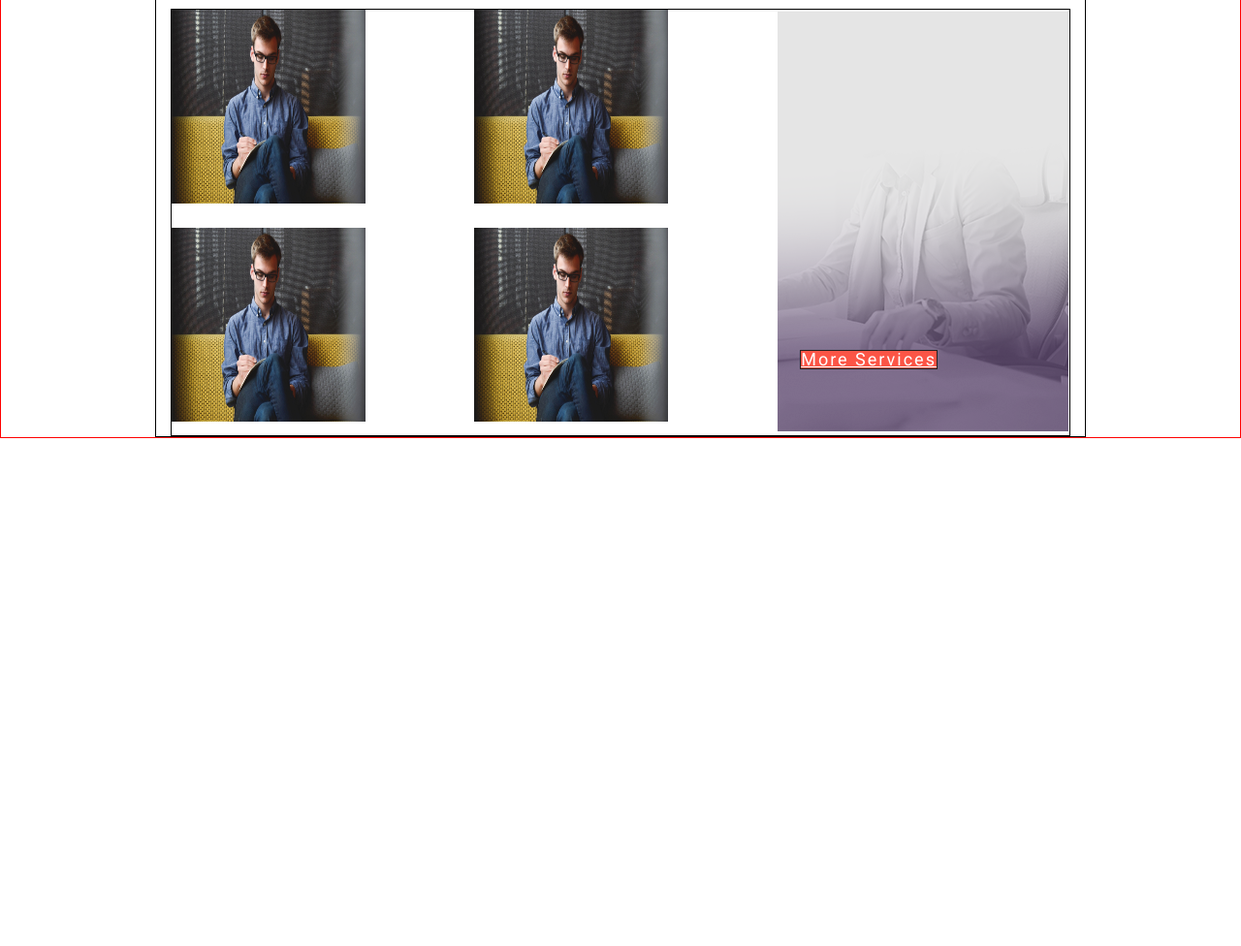
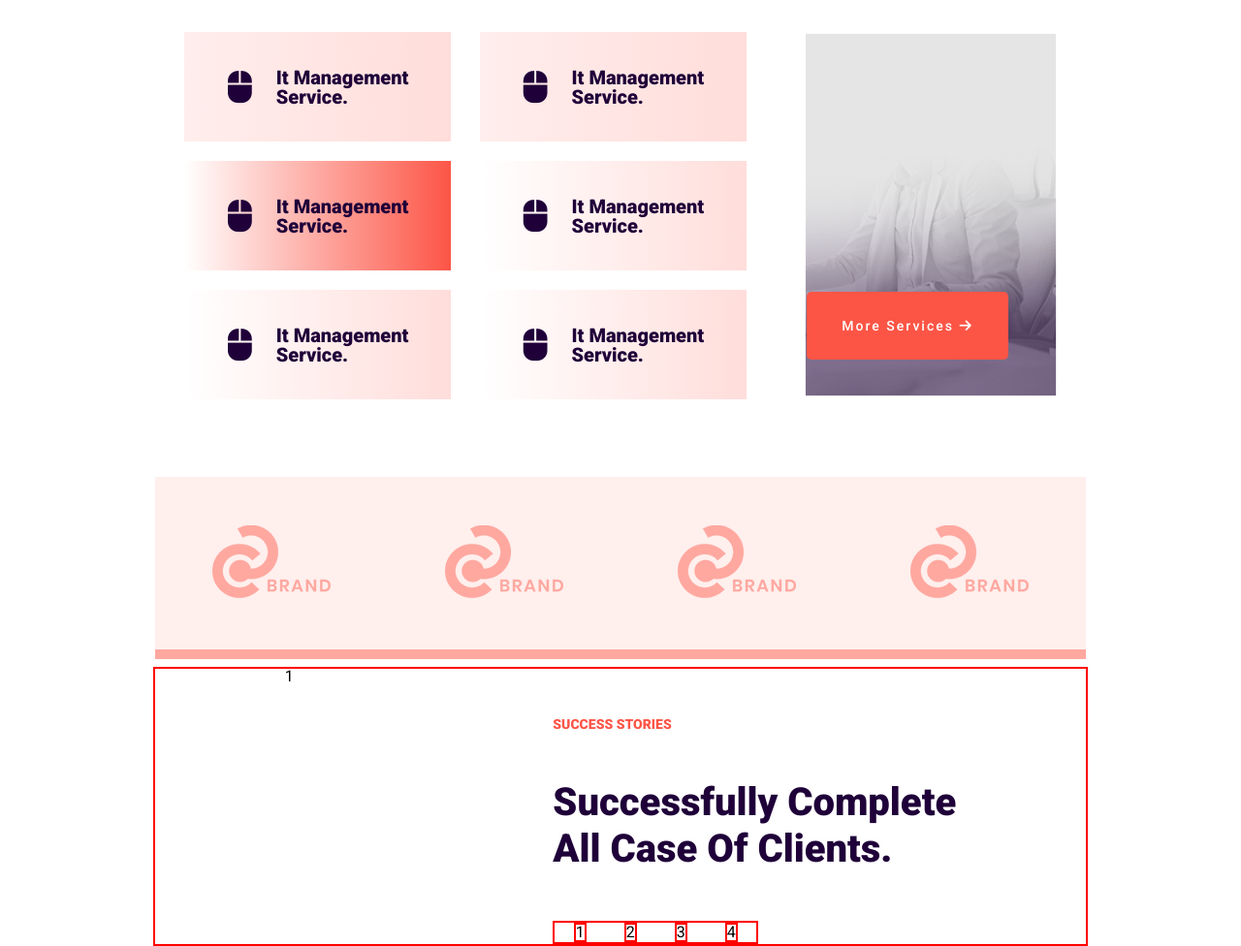
Before and after one commit to aniktonu/HTML5-CSS3-Bootstrap-4-For-Web-Development, a plain HTML site: page css/demo_templete/index.html in a window 1280 px wide. Shown: the part 1209-2185 px from the top of the page at 97% size. Before the commit the page ends 1661 px from the top, so only its background shows below. Drawn offline with Linux system fonts and the light colour scheme.

Commit message:
section 2, 3 done

```diff
--- a/css/demo_templete/css/style.css
+++ b/css/demo_templete/css/style.css
@@ -159,13 +159,11 @@ table {
     justify-content: space-between;
 }
 
+.justify-content-around {
+    justify-content: space-around;
+}
 
 
-
-
-.justify-content-between {
-    justify-content: space-between;
-}
 
 .menubar ul li {
     margin-right: 40px;
@@ -289,99 +287,22 @@ table {
 
 }
 
-.service-title h3 {
-    color: #FC5546;
-    font-size: 14px;
-    font-weight: 900;
-    margin-top: 50px;
-    text-transform: uppercase;
-    text-align: center;
-}
 
-.service-title h1 {
-
-    color: #1F0039;
-    font-size: 40px;
-    font-weight: 900;
-    margin-top: 50px;
-    text-transform: capitalize;
-    line-height: 120%;
-    text-align: center;
-}
-
-.services-content {
+/* .services-content {
     display: flex;
     flex-direction: column;
     justify-content: space-between;
     align-items: center;
     /* height: inherit; */
 
+
+.service {
+    /* border: 1px solid red; */
 }
 
 
-
-/* .table-left-item2 h3 {
-    color: #1F0039;
-    font-size: 20px;
-    font-weight: 900;
-    text-transform: capitalize;
-    text-align: start;
-}
-
-.table-left {
-    display: flex;
-    justify-content: space-between;
-    align-items: center;
-
-}
-
-.table-right img {
-    width: 302px;
-    height: 436px;
-}
-
-.service-table {
-    display: flex;
-    justify-content: space-between;
-    align-items: center;
-    margin-top: 50px;
-}
-
-
-.service-list {
-    display: grid;
-    grid-template-columns: repeat(2, 1fr);
-    grid-template-rows: repeat(3, 1fr);
-    grid-column-gap: 50px;
-    grid-row-gap: 50px;
-}
-
-.service-list-item {
-    grid-area: ;
-    background-color: #FFDDDA;
-
-
-} */
-
-.service {
-    border: 1px solid red;
-}
-
-.containerr {
-    width: 75%;
-    margin: 0 auto;
-    border: 1px solid #000;
-    display: flex;
-    flex-direction: column;
-    flex-wrap: nowrap;
-    justify-content: center;
-    align-items: center;
-    align-content: center;
-
-}
-
 [class ^="service-"] {
-    border: 1px solid black;
+    /* border: 1px solid black; */
 }
 
 
@@ -405,60 +326,238 @@ table {
     margin-top: 50px;
 }
 
-.service-grid {
+.service-table {
+    /* border: 2px solid blue;
+    justify-content: center;
+    align-items: center;
+    margin-top: 50px; */
+    /* border: 3px solid blue; */
+    justify-content: flex-start;
+    align-items: stretch;
+    align-content: stretch;
     margin-top: 50px;
-    display: grid;
-    grid-template-columns: repeat(3, 1fr);
-    grid-template-rows: repeat(2, 1fr);
-    grid-column-gap: 10px;
-    grid-row-gap: 10px;
-    position: relative;
+
 }
 
-.div1 {
-    grid-area: 1 / 1 / 2 / 2;
+.service-table-right {
+    /* width: 30%; */
+    position: relative;
+    padding: 30px;
 }
 
-.div2 {
-    grid-area: 1 / 2 / 2 / 3;
+.service-table-right img {
+    max-width: 100%;
+    height: auto;
+
 }
 
-.div3 {
-    grid-area: 2 / 1 / 3 / 2;
-}
-
-.div4 {
-    grid-area: 2 / 2 / 3 / 3;
-}
-
-.div5 {
-    grid-area: 1 / 3 / 3 / 4;
-}
-
-.service-grid img {
-    width: 200px;
-    height: 200px;
-}
-
-.service-grid .div5 img {
-
-    width: 302px;
-    height: 436px;
-}
-
-.service-grid .div5 a {
-    border: 1px solid rgb(36, 34, 34);
-    background-color: #FC5546;
+.service-table-right-button a {
+    position: absolute;
+    bottom: 71px;
+    right: 80px;
     color: #fff;
-    font-size: 18px;
+    font-size: 14px;
     text-transform: capitalize;
     letter-spacing: 2px;
     text-align: center;
+    transition: 0.3s;
+}
+
+
+.btn-service {
+    width: 136px;
     display: block;
-    position: absolute;
-    top: 80%;
-    left: 70%;
+    margin-top: 23px;
+    transition: 0.3s;
+}
+
+.btn-service:hover {
+    background-color: transparent;
+    color: #1a1818;
+    border: 2px solid black;
+    text-decoration: none;
+}
+
+
+.service-table-left {
+    width: 70%;
+    padding: 30px;
+    /* border: 5px solid rgb(255, 0, 221); */
+    display: grid;
+    grid-template-columns: 1fr 1fr;
+    grid-template-rows: 1fr 1fr 1fr;
+    gap: 20px 30px;
+    grid-auto-flow: row;
+    grid-template-areas:
+        "a b"
+        "c d"
+        "e f";
+}
+
+
+.service-table-left-1 {
+    /* border: 5px solid rgb(212, 233, 24); */
+    grid-area: a;
+    display: flex;
+
+    align-items: center;
+    font-size: 20px;
+    font-weight: 900;
+    text-transform: capitalize;
+    /* letter-spacing: 1px; */
+    padding: 20px;
+    color: #1F0039;
+    background-image: linear-gradient(to right, #FFEEED, #FFDDDA);
 
 
 
 }
+
+.service-table-left-2 {
+    /* border: 5px solid rgb(212, 233, 24); */
+    grid-area: b;
+    display: flex;
+
+    align-items: center;
+    font-size: 20px;
+    font-weight: 900;
+    text-transform: capitalize;
+    /* letter-spacing: 1px; */
+    padding: 20px;
+    color: #1F0039;
+    background-image: linear-gradient(to right, #FFEEED, #FFDDDA);
+
+
+}
+
+.service-table-left-3 {
+    /* border: 5px solid rgb(212, 233, 24); */
+    grid-area: c;
+    display: flex;
+
+    align-items: center;
+    font-size: 20px;
+    font-weight: 900;
+    text-transform: capitalize;
+    /* letter-spacing: 1px; */
+    padding: 20px;
+    color: #1F0039;
+    background-image: linear-gradient(to right, #FFFFFF, #FC5546);
+}
+
+.service-table-left-4 {
+    /* border: 5px solid rgb(212, 233, 24); */
+    grid-area: d;
+    display: flex;
+
+    align-items: center;
+    font-size: 20px;
+    font-weight: 900;
+    text-transform: capitalize;
+    /* letter-spacing: 1px; */
+    padding: 20px;
+    color: #1F0039;
+    background-image: linear-gradient(to right, #FFFFFF, #FFDDDA);
+}
+
+.service-table-left-5 {
+    /* border: 5px solid rgb(212, 233, 24); */
+    grid-area: e;
+    display: flex;
+
+    align-items: center;
+    font-size: 20px;
+    font-weight: 900;
+    text-transform: capitalize;
+    /* letter-spacing: 1px; */
+    padding: 20px;
+    color: #1F0039;
+    background-image: linear-gradient(to right, #FFFFFF, #FFDDDA);
+}
+
+.service-table-left-6 {
+    /* border: 5px solid rgb(212, 233, 24); */
+    grid-area: f;
+    display: flex;
+
+    align-items: center;
+    font-size: 20px;
+    font-weight: 900;
+    text-transform: capitalize;
+    /* letter-spacing: 1px; */
+    padding: 20px;
+    color: #1F0039;
+    background-image: linear-gradient(to right, #FFFFFF, #FFDDDA);
+}
+
+.service-table-left-inner i {
+    font-size: 33px;
+    margin: 0px 25px;
+}
+
+
+/* service-logo */
+.service-logo {
+    /* border: 2px solid red; */
+    display: flex;
+    justify-content: space-around;
+    align-items: center;
+    background-color: #FFEFED;
+    margin-top: 50px;
+    padding: 50px 0px;
+}
+
+.service-logo img {
+    max-width: 100%;
+    height: auto;
+}
+
+.service-logo img:hover {
+    transform: scale(1.1);
+    transition: 0.3s;
+
+}
+
+.hr {
+    border: 5px solid #FFA8A0;
+    margin-top: 0;
+}
+
+.choose-content {
+    border: 2px solid red;
+
+}
+
+.choose-title {
+    color: #FC5546;
+    font-size: 14px;
+    font-weight: 900;
+    text-transform: uppercase;
+    text-align: left;
+    margin-top: 50px;
+}
+
+.choose-para {
+    color: #1F0039;
+    font-size: 40px;
+    font-weight: 900;
+    text-transform: capitalize;
+    text-align: left;
+    line-height: 120%;
+    margin-top: 50px;
+}
+
+.chose-left-item-div {
+    display: flex;
+    justify-content: space-around;
+    align-items: center;
+    margin-top: 50px;
+    width: 50%;
+    border: 2px solid red;
+
+}
+
+.chose-left-item-div div {
+    border: 2px solid red;
+
+}
--- a/css/demo_templete/index.html
+++ b/css/demo_templete/index.html
@@ -68,7 +68,7 @@
 
     <!-- service section -->
     <section class="service">
-        <div class="containerr">
+        <div class="container">
             <div class="service-title">
                 <h2>success stories</h2>
             </div>
@@ -76,112 +76,100 @@
                 <p>Successfully complete <br>
                     all case of clients.</p>
             </div>
-            <div class="service-grid">
-                <div class="div1"><img src="./img/person.png" alt="perosn"> </div>
-                <div class="div2"><img src="./img/person.png" alt="perosn"> </div>
-                <div class="div3"><img src="./img/person.png" alt="perosn"> </div>
-                <div class="div4"><img src="./img/person.png" alt="perosn"> </div>
-                <div class="div5"><img src="./img/service.png" alt="">
-                    <a href="" class="" role="button"> More Services</a>
+            <!-- create a table with flex and left side put text and right side put image with button and hover effect -->
+            <div class="service-table d-flex">
+                <div class="service-table-left">
+                    <div class="service-table-left-inner service-table-left-1">
+                        <div> <i class="fa-solid fa-computer-mouse"></i> </div>
+                        <div>
+                            <h3>it management <br> service. </h3>
+                        </div>
+                    </div>
+                    <div class="service-table-left-inner service-table-left-2">
+                        <div> <i class="fa-solid fa-computer-mouse"></i> </div>
+                        <div>
+                            <h3>it management <br> service. </h3>
+                        </div>
+                    </div>
+                    <div class="service-table-left-inner service-table-left-3">
+                        <div> <i class="fa-solid fa-computer-mouse"></i> </div>
+                        <div>
+                            <h3>it management <br> service. </h3>
+                        </div>
+                    </div>
+                    <div class="service-table-left-inner service-table-left-4">
+                        <div> <i class="fa-solid fa-computer-mouse"></i> </div>
+                        <div>
+                            <h3>it management <br> service. </h3>
+                        </div>
+                    </div>
+                    <div class="service-table-left-inner service-table-left-5">
+                        <div> <i class="fa-solid fa-computer-mouse"></i> </div>
+                        <div>
+                            <h3>it management <br> service. </h3>
+                        </div>
+                    </div>
+                    <div class="service-table-left-inner service-table-left-6">
+                        <div> <i class="fa-solid fa-computer-mouse"></i> </div>
+                        <div>
+                            <h3>it management <br> service. </h3>
+                        </div>
+                    </div>
+                </div>
+                <div class="service-table-right">
+                    <div class="service-table-right-image">
+                        <img src="./img/service.png" alt="service">
+                        <div class="service-table-right-button">
+                            <a href="" class="btn btn-service" role="button">
+                                More Services
+                                <i class="fa-solid fa-arrow-right"></i>
+                            </a>
+                        </div>
+                    </div>
+
                 </div>
             </div>
+            <div class="service-logo">
+                <div class="logo-"><img src="./img/1.png" alt=""></div>
+                <div class="logo-"><img src="./img/1.png" alt=""></div>
+                <div class="logo-"><img src="./img/1.png" alt=""></div>
+                <div class="logo-"><img src="./img/1.png" alt=""></div>
+            </div>
+            <hr class="hr">
+        </div>
+        </div>
         </div>
         </div>
     </section>
+
+
+    <section class="choose"></section>
+    <div class="container choose-content d-flex justify-content-around">
+        <div class="left-iteam">1</div>
+        <div class="right-iteam">
+            <div class="choose-title">
+                <h2>success stories</h2>
+            </div>
+            <div class="choose-para">
+                <p>Successfully complete <br>
+                    all case of clients.</p>
+            </div>
+            <div class="chose-left-item-div">
+                <div>1</div>
+                <div>2</div>
+                <div>3</div>
+                <div>4</div>
+            </div>
+        </div>
 
 
 
 
 
 
+    </div>
 
-
-
-
-
-
-
-
-
-
-    <!-- section .services , inside section put a div .container, inside container put three div, ->
-            <!-- <div class="service-table">
-                <div class="table-left">
-                    <div class="table-left-item1">
-                        <i class="fa-solid fa-computer-mouse"></i>
-                    </div>
-                    <div class="table-left-item2">
-                        <h3>IT Management <br> Services.</h3>
-                    </div>
-                </div>
-                <div class="table-right">
-                    <a href="" class="btn btn-services" role="button">
-                        More Services
-                        <i class="fa-solid fa-arrow-right"></i>
-                </div>
-            </div> -->
-    <!-- <div class="service-area-items d-flex">
-                <div class="service-list">
-                    <div class="service-list-item">
-                        <div class="service-list-icon">
-                            <i class="fa-brands fa-gitter"></i>
-                        </div>
-                        <div class="service-list-item-content">
-                            <p>IT Management Services.</p>
-                        </div>
-                    </div>
-                    <div class="service-list-item">
-                        <div class="service-list-icon">
-                            <i class="fa-brands fa-gitter"></i>
-                        </div>
-                        <div class="service-list-item-content">
-                            <p>IT Management Services.</p>
-                        </div>
-                    </div>
-                    <div class="service-list-item">
-                        <div class="service-list-icon">
-                            <i class="fa-brands fa-gitter"></i>
-                        </div>
-                        <div class="service-list-item-content">
-                            <p>IT Management Services.</p>
-                        </div>
-                    </div>
-                    <div class="service-list-item">
-                        <div class="service-list-icon">
-                            <i class="fa-brands fa-gitter"></i>
-                        </div>
-                        <div class="service-list-item-content">
-                            <p>IT Management Services.</p>
-                        </div>
-                    </div>
-                    <div class="service-list-item">
-                        <div class="service-list-icon">
-                            <i class="fa-brands fa-gitter"></i>
-                        </div>
-                        <div class="service-list-item-content">
-                            <p>IT Management Services.</p>
-                        </div>
-                    </div>
-                    <div class="service-list-item">
-                        <div class="service-list-icon">
-                            <i class="fa-brands fa-gitter"></i>
-                        </div>
-                        <div class="service-list-item-content">
-                            <p>IT Management Services.</p>
-                        </div>
-                    </div>
-                </div>
-                <div class="service-img-area">
-                    <div class="service-img">
-                        <img src="./img/service.png" alt="service-img">
-                        <button class="btn">More Service</button>
-                    </div>
-                </div>
-            </div>
-        </div>
-    </section> -->
-
-
+    </div>
 </body>
 
 </html>
```
Also changed, not shown: css/demo_templete/img/1.png (added).
